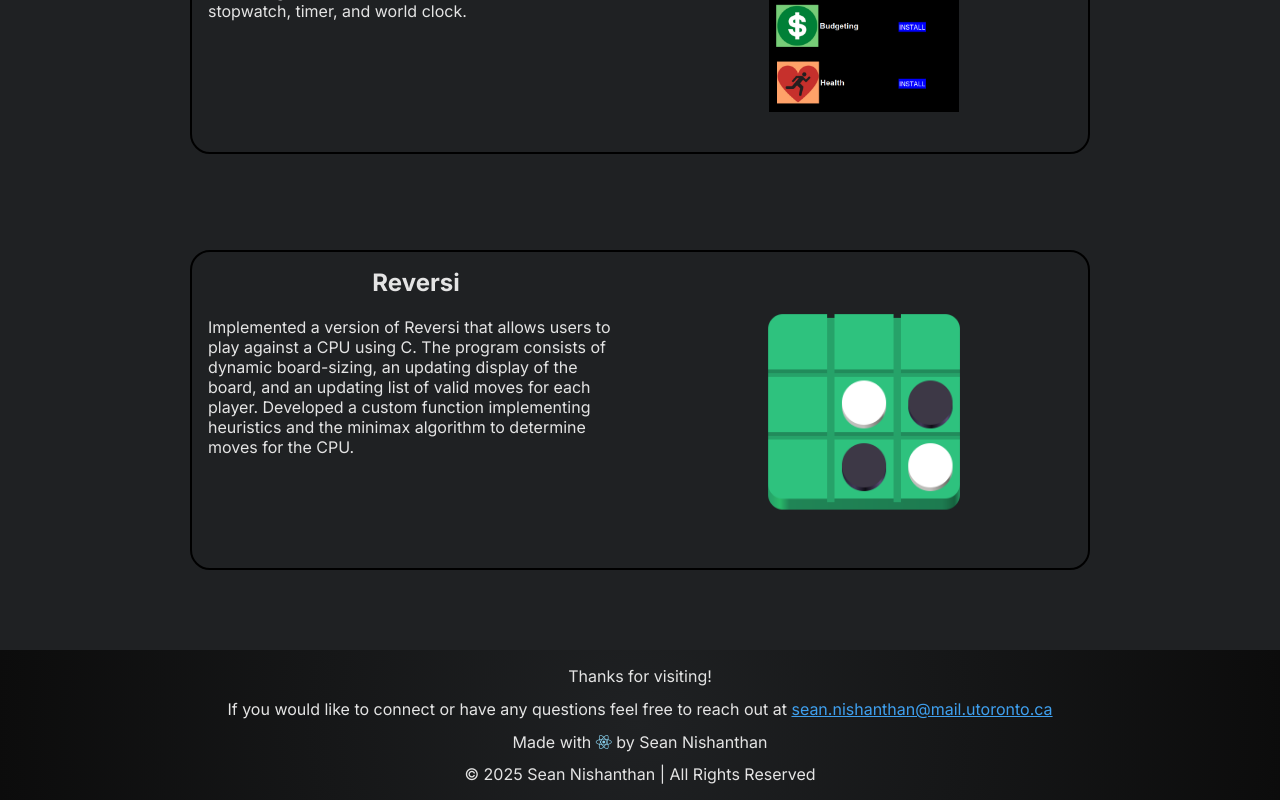
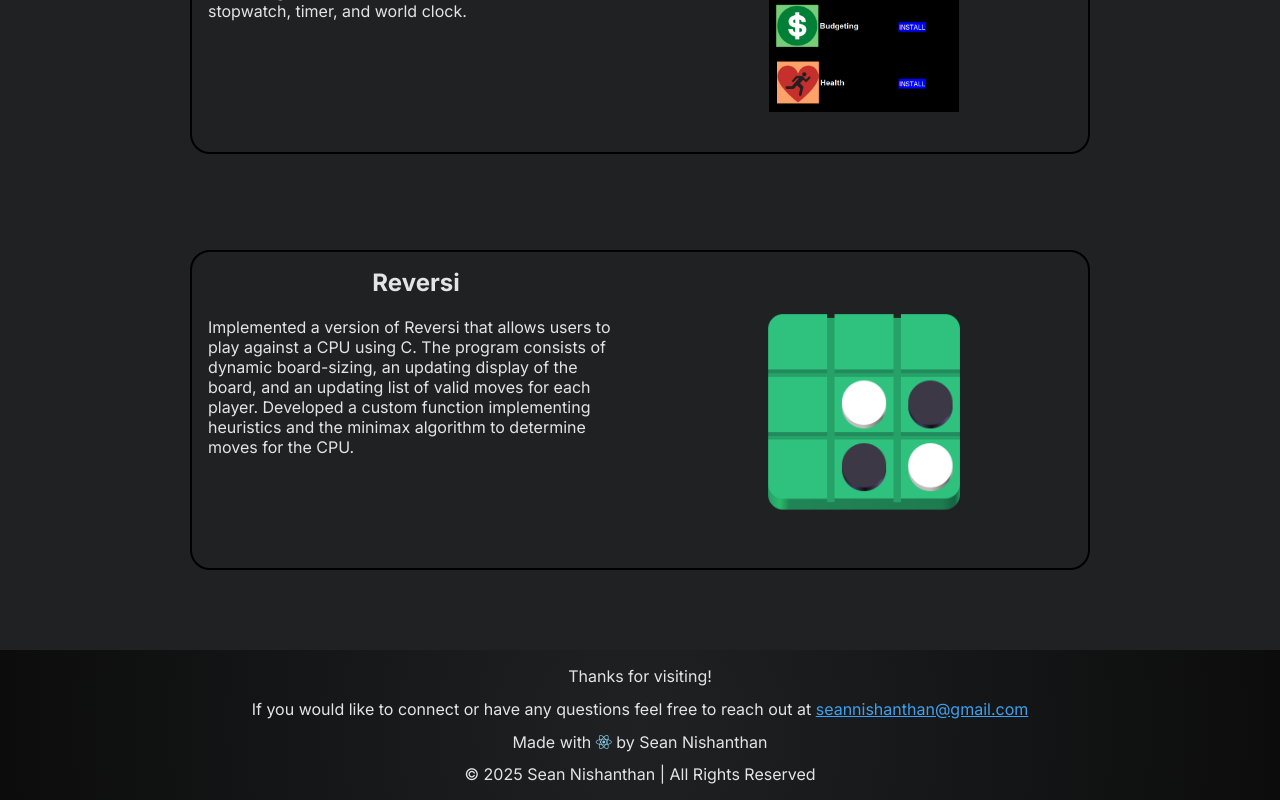
Before and after one commit to seannishanthan/personal-portfolio-2025, a React (Vite) app: page / in a window 1280 px wide. Shown: the part 2869-3669 px from the top of the page. Built offline with nearby package versions, Linux system fonts and the light colour scheme.

Commit message:
changed email address in footer

```diff
--- a/src/Footer.jsx
+++ b/src/Footer.jsx
@@ -2,7 +2,7 @@ function Footer(){
     return (
         <div className="footer">
             <p className="header">Thanks for visiting!</p>
-            <p className="msg1"> If you would like to connect or have any questions feel free to reach out at <a href="mailto::sean.nishanthan@mail.utoronto.ca">sean.nishanthan@mail.utoronto.ca</a></p>
+            <p className="msg1"> If you would like to connect or have any questions feel free to reach out at <a href="mailto::seannishanthan@gmail.com">seannishanthan@gmail.com</a></p>
             <p className="msg2">Made with <i class="fa-brands fa-react"></i> by Sean Nishanthan</p>
             <p className="rights">&copy; {new Date().getFullYear()} Sean Nishanthan | All Rights Reserved</p>
         </div>
```
